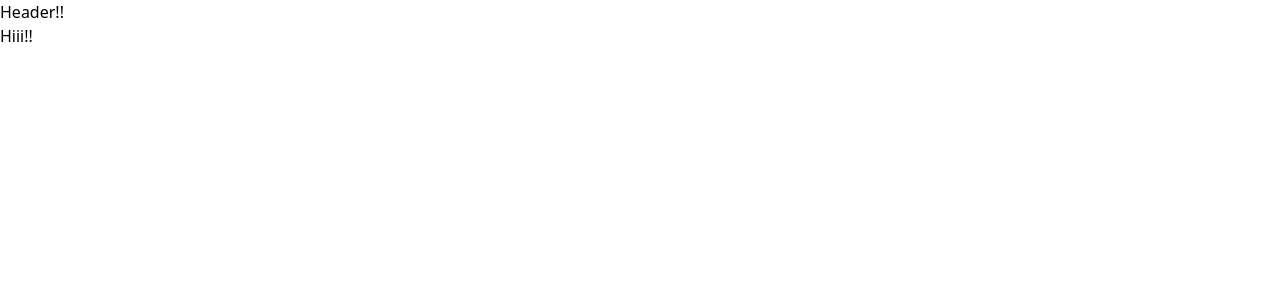
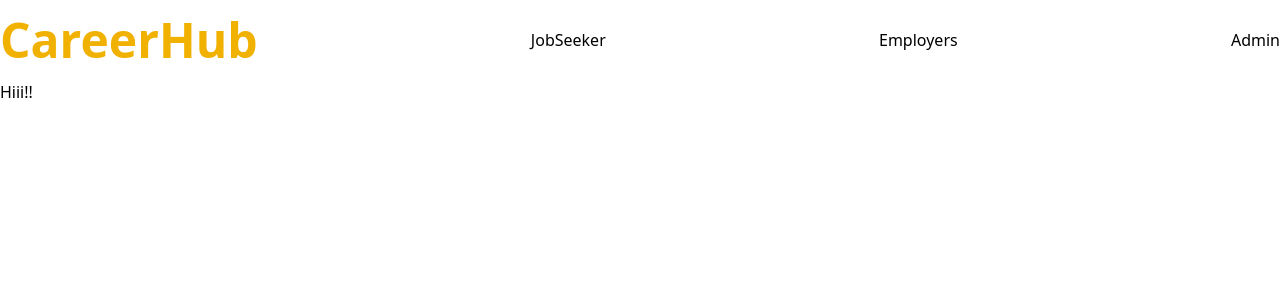
Before and after one commit to subrata-24/CareerHub, a React (Vite) app: page / in a window 1280 px wide. Shown: the top 300 px of the page. Built offline with nearby package versions, Linux system fonts and the light colour scheme.

Commit message:
feat: Add footer

```diff
--- a/src/components/Header.jsx
+++ b/src/components/Header.jsx
@@ -1,9 +1,17 @@
 import React from 'react'
+import { Link } from 'react-router-dom'
 
 const Header = () => {
   return (
     <div>
-      Header!!
+          <nav className='py-4 flex justify-between items-center'>
+              <Link>
+                  <h1 className='font-bold text-5xl text-yellow-500'>CareerHub</h1>
+              </Link>
+              <button>JobSeeker</button>
+              <button>Employers</button>
+              <button>Admin</button>
+      </nav>
     </div>
   )
 }
```
